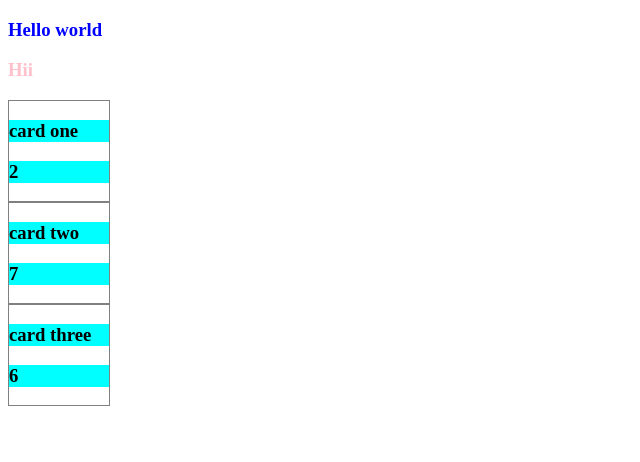
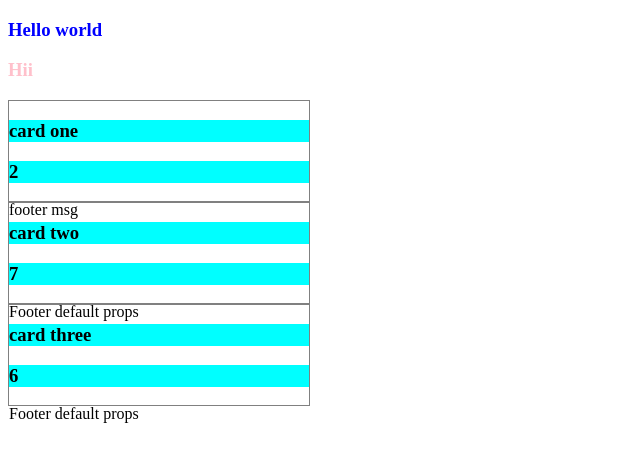
Before and after one commit to SubhaTh/Vue.js, a Vue app in the folder vue-intro/: page / in a window 1280 px wide. Shown: the top 462 px of the page, without its empty margins (0-640 px from the left). Built offline with nearby package versions, Linux system fonts and the light colour scheme.

Commit message:
default props

```diff
--- a/vue-intro/src/App.vue
+++ b/vue-intro/src/App.vue
@@ -3,7 +3,7 @@
         <h3 style="color: blue">Hello world</h3>
         <h3 class="greeting">Hii</h3>
         <!-- <app-card v-bind:card-title="3+5"  card-body="Hi there!"></app-card>  -->
-        <app-card card-title="one" :card-body="1 +1"></app-card>
+        <app-card card-title="one" :card-body="1 +1" card-msg="footer msg"></app-card>
         <app-card card-title="two" :card-body="2 +5"></app-card>
         <app-card card-title ='three' :card-body="3 +3"></app-card>
     </div>
--- a/vue-intro/src/components/AppCard.vue
+++ b/vue-intro/src/components/AppCard.vue
@@ -2,9 +2,12 @@
     <div class="card">
         <h3> card {{ cardTitle}}</h3>
         <h3>{{ cardBody }}</h3>
+        <footer>{{ cardMsg }}</footer>
     </div>
 </template>
 <script>
+
+
 export default {
     name: 'AppCard',
     // props: ['cardTitle', 'cardBody'], instead create an object
@@ -15,6 +18,13 @@ export default {
             required: true,
         },
         cardBody: Number,
+        cardMsg: {
+            type: String,
+            default: function () {
+                return 'Footer default props';
+            }
+
+        },
     }
 
 };
@@ -25,7 +35,7 @@ h3{
 }
 .card{
     height: 100px;
-    width: 100px;
+    width: 300px;
     border: 1px solid gray;
 
 }
```
Also changed, not shown: 1 other file (tests, documents, lock files or other folders).
